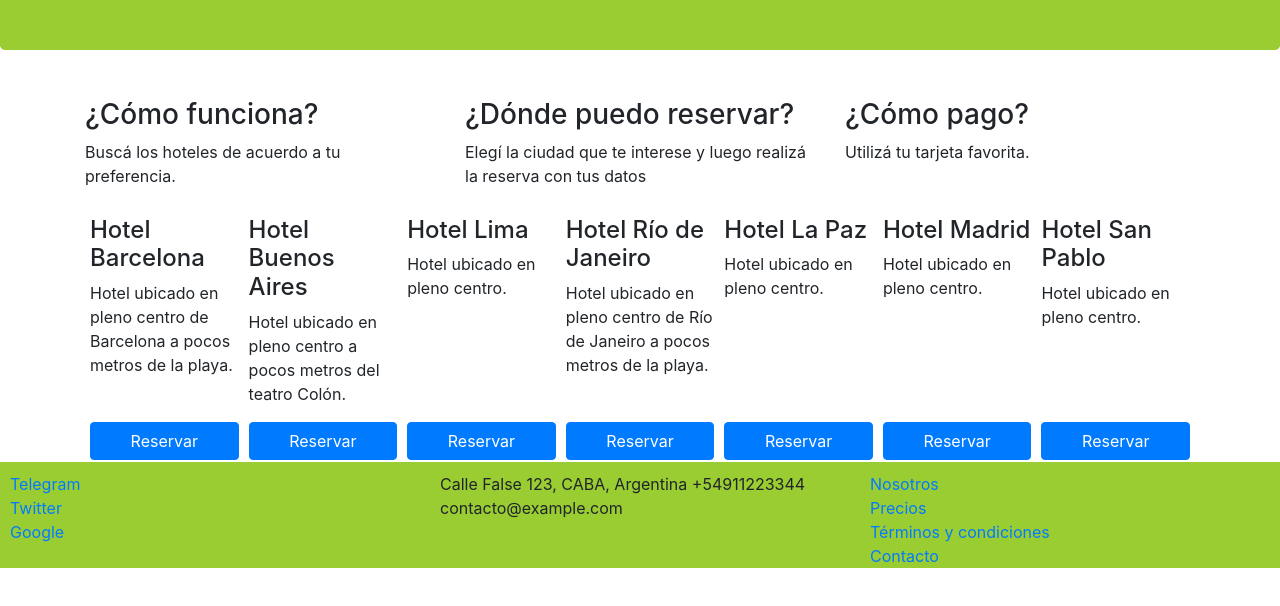
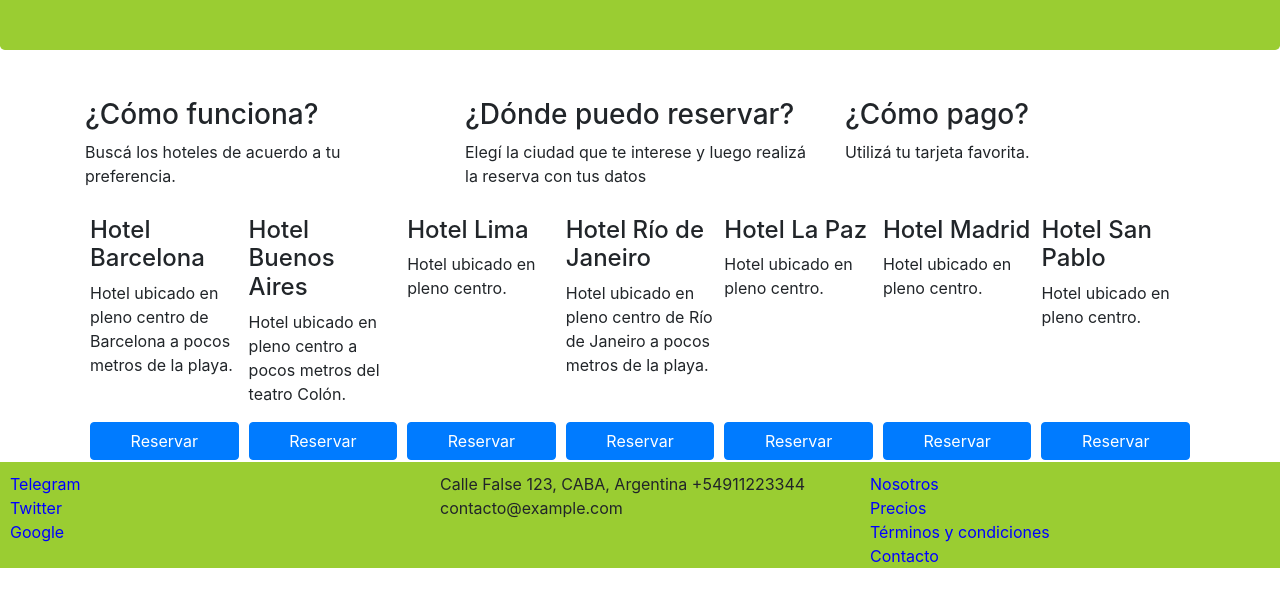
Before and after one commit to cours8/bstrap1, a website: page index.html in a window 1280 px wide. Shown: the part 134-740 px from the top of the page. Drawn offline with nearby package versions, Linux system fonts and the light colour scheme.

Commit message:
Oscurecer enlaces para que queden mejor con el fondo

```diff
--- a/css/main.css
+++ b/css/main.css
@@ -2,6 +2,10 @@ footer {
     padding: 10px 10px 0 10px;
     background-color: yellowgreen;
     margin-top: 0px;
+}
+
+a:link {
+    color:blue;
 }
 
 .btn-reserva {
```
